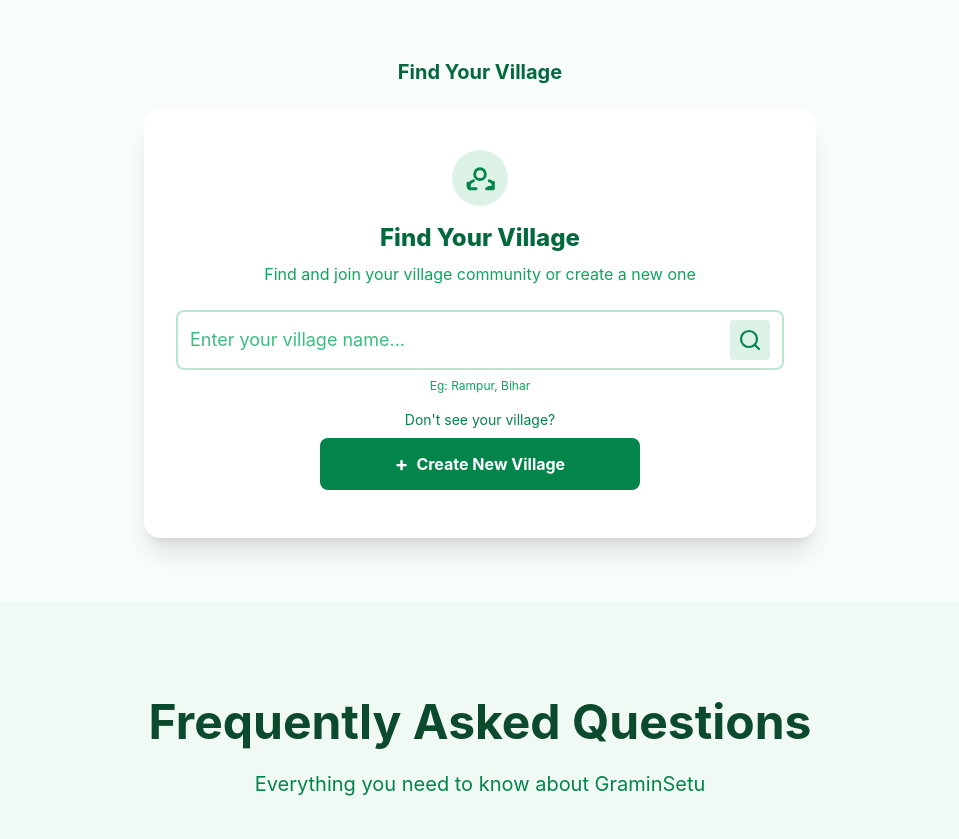
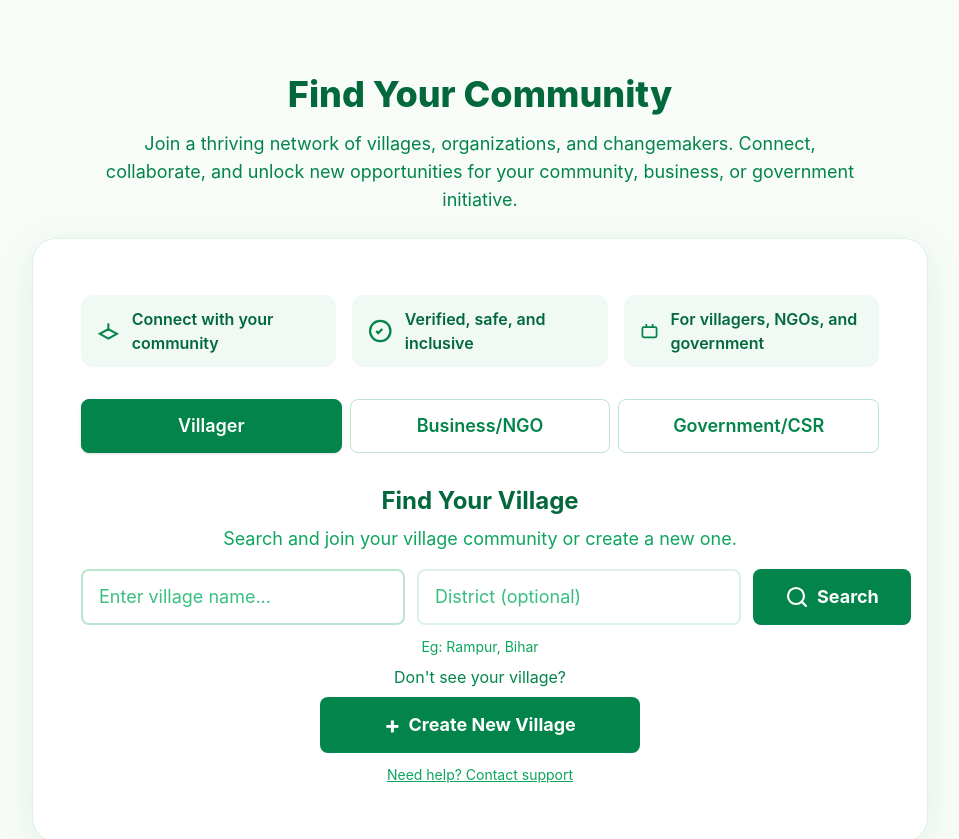
Before and after one commit to graminsetu/GraminSetu-LandingPage, a React (Create React App) app: page / in a window 1280 px wide. Shown: the part 2680-3519 px from the top of the page, without its empty margins (160-1119 px from the left). Built offline with nearby package versions, Linux system fonts and the light colour scheme.

Commit message:
trust page is build2

```diff
--- a/src/pages/LandingPage.js
+++ b/src/pages/LandingPage.js
@@ -216,66 +216,128 @@
 
       {/* <SecondaryCTA /> */}
       <Trust />
-      {/* Find Your Village Section - moved below Trust/Features */}
-      <section className="py-16 bg-[#f8fcfa] flex flex-col items-center">
-        <h2 className="text-xl font-bold text-gramin-700 mb-6">
-          Find Your Village
-        </h2>
-        <div className="bg-white rounded-2xl shadow-xl px-8 py-10 w-full max-w-2xl flex flex-col items-center">
-          <div className="w-14 h-14 bg-gramin-100 rounded-full flex items-center justify-center mb-4">
-            <svg
-              className="w-8 h-8 text-gramin-600"
-              fill="none"
-              stroke="currentColor"
-              strokeWidth="2.2"
-              viewBox="0 0 24 24"
+      {/* Find Your Village / Business / Govt Section */}
+      <section className="py-20 bg-[#f8fcf8] flex flex-col items-center min-h-[60vh]">
+        <h2 className="text-3xl md:text-4xl font-extrabold text-gramin-700 mb-4 text-center">Find Your Community</h2>
+        <div className="text-lg text-gramin-600 mb-6 text-center max-w-3xl">Join a thriving network of villages, organizations, and changemakers. Connect, collaborate, and unlock new opportunities for your community, business, or government initiative.</div>
+        <div className="w-full max-w-4xl bg-white rounded-3xl shadow-2xl px-12 py-14 flex flex-col items-center border border-gramin-100" style={{boxShadow:'0 8px 40px 0 #02844a18'}}>
+          {/* Benefit Highlights */}
+          <div className="w-full flex flex-col md:flex-row gap-4 mb-8">
+            <div className="flex-1 flex items-center gap-3 bg-gramin-50 rounded-xl px-4 py-3">
+              <svg className="w-7 h-7 text-gramin-600" fill="none" stroke="currentColor" strokeWidth="2.2" viewBox="0 0 24 24"><path d="M12 20l9-5-9-5-9 5 9 5z"/><path d="M12 12V4"/></svg>
+              <span className="font-semibold text-gramin-700">Connect with your community</span>
+            </div>
+            <div className="flex-1 flex items-center gap-3 bg-gramin-50 rounded-xl px-4 py-3">
+              <svg className="w-7 h-7 text-gramin-600" fill="none" stroke="currentColor" strokeWidth="2.2" viewBox="0 0 24 24"><circle cx="12" cy="12" r="10"/><path d="M8 12l2 2 4-4"/></svg>
+              <span className="font-semibold text-gramin-700">Verified, safe, and inclusive</span>
+            </div>
+            <div className="flex-1 flex items-center gap-3 bg-gramin-50 rounded-xl px-4 py-3">
+              <svg className="w-7 h-7 text-gramin-600" fill="none" stroke="currentColor" strokeWidth="2.2" viewBox="0 0 24 24"><rect x="3" y="7" width="18" height="13" rx="2"/><path d="M16 3v4M8 3v4"/></svg>
+              <span className="font-semibold text-gramin-700">For villagers, NGOs, and government</span>
+            </div>
+          </div>
+          {/* Portal Selection Tabs */}
+          <div className="flex w-full mb-8 gap-2">
+            {[
+              { key: 'village', label: 'Villager' },
+              { key: 'business', label: 'Business/NGO' },
+              { key: 'government', label: 'Government/CSR' },
+            ].map(({ key, label }) => (
+              <button
+                key={key}
+                className={`flex-1 py-3 rounded-lg font-semibold text-lg border transition-all duration-150 ${selectedModel === key ? 'bg-gramin-600 text-white border-gramin-600 shadow' : 'bg-white text-gramin-600 border-gramin-200 hover:bg-gramin-50'}`}
+                onClick={() => setSelectedModel(key)}
               >
-              <path
-                d="M17 20h5v-2a4 4 0 00-3-3.87M9 20H4v-2a4 4 0 013-3.87m9-5a4 4 0 11-8 0 4 4 0 018 0zm6 6v2a2 2 0 01-2 2h-1.5M3 16v2a2 2 0 002 2h1.5"
-                strokeLinecap="round"
-                strokeLinejoin="round"
-              />
-            </svg>
+                {label}
+              </button>
+            ))}
           </div>
-          <div className="font-extrabold text-gramin-700 text-2xl mb-2">
-            Find Your Village
-          </div>
-          <div className="text-base text-gramin-500 mb-6 text-center">
-            Find and join your village community or create a new one
-          </div>
+          {/* Dynamic Card Content */}
           <div className="w-full flex flex-col items-center">
-            <div className="w-full flex items-center border-2 border-gramin-200 rounded-lg px-3 py-2 mb-2">
+            {selectedModel === 'village' && (
+              <>
+                <div className="font-bold text-2xl text-gramin-700 mb-2">Find Your Village</div>
+                <div className="text-lg text-gramin-500 mb-4 text-center">Search and join your village community or create a new one.</div>
+                <div className="w-full flex flex-col md:flex-row gap-3 mb-3">
                   <input
                     type="text"
-                placeholder="Enter your village name..."
-                className="flex-1 bg-transparent outline-none text-gramin-700 text-lg placeholder-gramin-400"
+                    placeholder="Enter village name..."
+                    className="flex-1 bg-transparent outline-none text-gramin-700 text-lg placeholder-gramin-400 border-2 border-gramin-200 rounded-lg px-4 py-3"
                   />
-              <button className="ml-2 p-2 rounded bg-gramin-100 hover:bg-gramin-200 transition">
-                <svg
-                  className="w-6 h-6 text-gramin-600"
-                  fill="none"
-                  stroke="currentColor"
-                  strokeWidth="2.2"
-                  viewBox="0 0 24 24"
-                >
-                  <circle cx="11" cy="11" r="8" />
-                  <path
-                    d="M21 21l-4.35-4.35"
-                    strokeLinecap="round"
-                    strokeLinejoin="round"
+                  <input
+                    type="text"
+                    placeholder="District (optional)"
+                    className="flex-1 bg-transparent outline-none text-gramin-700 text-lg placeholder-gramin-400 border-2 border-gramin-100 rounded-lg px-4 py-3"
                   />
-                </svg>
+                  <button className="bg-gramin-600 hover:bg-gramin-700 text-white font-bold px-8 py-3 rounded-lg transition flex items-center gap-2 text-lg">
+                    <svg className="w-6 h-6" fill="none" stroke="currentColor" strokeWidth="2.2" viewBox="0 0 24 24"><circle cx="11" cy="11" r="8" /><path d="M21 21l-4.35-4.35" strokeLinecap="round" strokeLinejoin="round" /></svg>
+                    Search
                   </button>
                 </div>
-            <div className="text-xs text-gramin-500 mb-4">
-              Eg: Rampur, Bihar
+                <div className="text-sm text-gramin-500 mb-2">Eg: Rampur, Bihar</div>
+                <div className="text-gramin-600 text-base mb-2">Don't see your village?</div>
+                <button className="w-full max-w-xs bg-gramin-600 hover:bg-gramin-700 text-white font-bold py-3 rounded-lg flex items-center justify-center gap-2 text-lg transition mb-2">
+                  <span className="text-2xl font-bold">+</span> Create New Village
+                </button>
+                <button type="button" className="text-gramin-500 text-sm underline hover:text-gramin-700 mt-1 bg-transparent border-0 p-0 cursor-pointer">Need help? Contact support</button>
+              </>
+            )}
+            {selectedModel === 'business' && (
+              <>
+                <div className="font-bold text-2xl text-gramin-700 mb-2">Find Your Business/NGO</div>
+                <div className="text-lg text-gramin-500 mb-4 text-center">Search and join your organization or register a new one.</div>
+                <div className="w-full flex flex-col md:flex-row gap-3 mb-3">
+                  <input
+                    type="text"
+                    placeholder="Enter business/NGO name..."
+                    className="flex-1 bg-transparent outline-none text-gramin-700 text-lg placeholder-gramin-400 border-2 border-gramin-200 rounded-lg px-4 py-3"
+                  />
+                  <input
+                    type="text"
+                    placeholder="Category/Region (optional)"
+                    className="flex-1 bg-transparent outline-none text-gramin-700 text-lg placeholder-gramin-400 border-2 border-gramin-100 rounded-lg px-4 py-3"
+                  />
+                  <button className="bg-gramin-600 hover:bg-gramin-700 text-white font-bold px-8 py-3 rounded-lg transition flex items-center gap-2 text-lg">
+                    <svg className="w-6 h-6" fill="none" stroke="currentColor" strokeWidth="2.2" viewBox="0 0 24 24"><circle cx="11" cy="11" r="8" /><path d="M21 21l-4.35-4.35" strokeLinecap="round" strokeLinejoin="round" /></svg>
+                    Search
+                  </button>
                 </div>
-            <div className="text-gramin-600 text-sm mb-2">
-              Don't see your village?
+                <div className="text-sm text-gramin-500 mb-2">Eg: Setu Foundation, Healthcare</div>
+                <div className="text-gramin-600 text-base mb-2">Don't see your organization?</div>
+                <button className="w-full max-w-xs bg-gramin-600 hover:bg-gramin-700 text-white font-bold py-3 rounded-lg flex items-center justify-center gap-2 text-lg transition mb-2">
+                  <span className="text-2xl font-bold">+</span> Register New Business/NGO
+                </button>
+                <button type="button" className="text-gramin-500 text-sm underline hover:text-gramin-700 mt-1 bg-transparent border-0 p-0 cursor-pointer">Learn more about benefits</button>
+              </>
+            )}
+            {selectedModel === 'government' && (
+              <>
+                <div className="font-bold text-2xl text-gramin-700 mb-2">Find Your Department/Program</div>
+                <div className="text-lg text-gramin-500 mb-4 text-center">Search and join your department or register a new government/CSR partner.</div>
+                <div className="w-full flex flex-col md:flex-row gap-3 mb-3">
+                  <input
+                    type="text"
+                    placeholder="Enter department/program name..."
+                    className="flex-1 bg-transparent outline-none text-gramin-700 text-lg placeholder-gramin-400 border-2 border-gramin-200 rounded-lg px-4 py-3"
+                  />
+                  <input
+                    type="text"
+                    placeholder="Department/CSR Category (optional)"
+                    className="flex-1 bg-transparent outline-none text-gramin-700 text-lg placeholder-gramin-400 border-2 border-gramin-100 rounded-lg px-4 py-3"
+                  />
+                  <button className="bg-gramin-600 hover:bg-gramin-700 text-white font-bold px-8 py-3 rounded-lg transition flex items-center gap-2 text-lg">
+                    <svg className="w-6 h-6" fill="none" stroke="currentColor" strokeWidth="2.2" viewBox="0 0 24 24"><circle cx="11" cy="11" r="8" /><path d="M21 21l-4.35-4.35" strokeLinecap="round" strokeLinejoin="round" /></svg>
+                    Search
+                  </button>
                 </div>
-            <button className="w-full max-w-xs bg-gramin-600 hover:bg-gramin-700 text-white font-bold py-3 rounded-lg flex items-center justify-center gap-2 text-base transition mb-2">
-              <span className="text-xl font-bold">+</span> Create New Village
+                <div className="text-sm text-gramin-500 mb-2">Eg: Rural Development, CSR</div>
+                <div className="text-gramin-600 text-base mb-2">Not listed?</div>
+                <button className="w-full max-w-xs bg-gramin-600 hover:bg-gramin-700 text-white font-bold py-3 rounded-lg flex items-center justify-center gap-2 text-lg transition mb-2">
+                  <span className="text-2xl font-bold">+</span> Register New Govt/CSR Partner
                 </button>
+                <button type="button" className="text-gramin-500 text-sm underline hover:text-gramin-700 mt-1 bg-transparent border-0 p-0 cursor-pointer">Contact us for partnership</button>
+              </>
+            )}
           </div>
         </div>
       </section>
```
Lines whose indentation alone changed are shown as unchanged.
